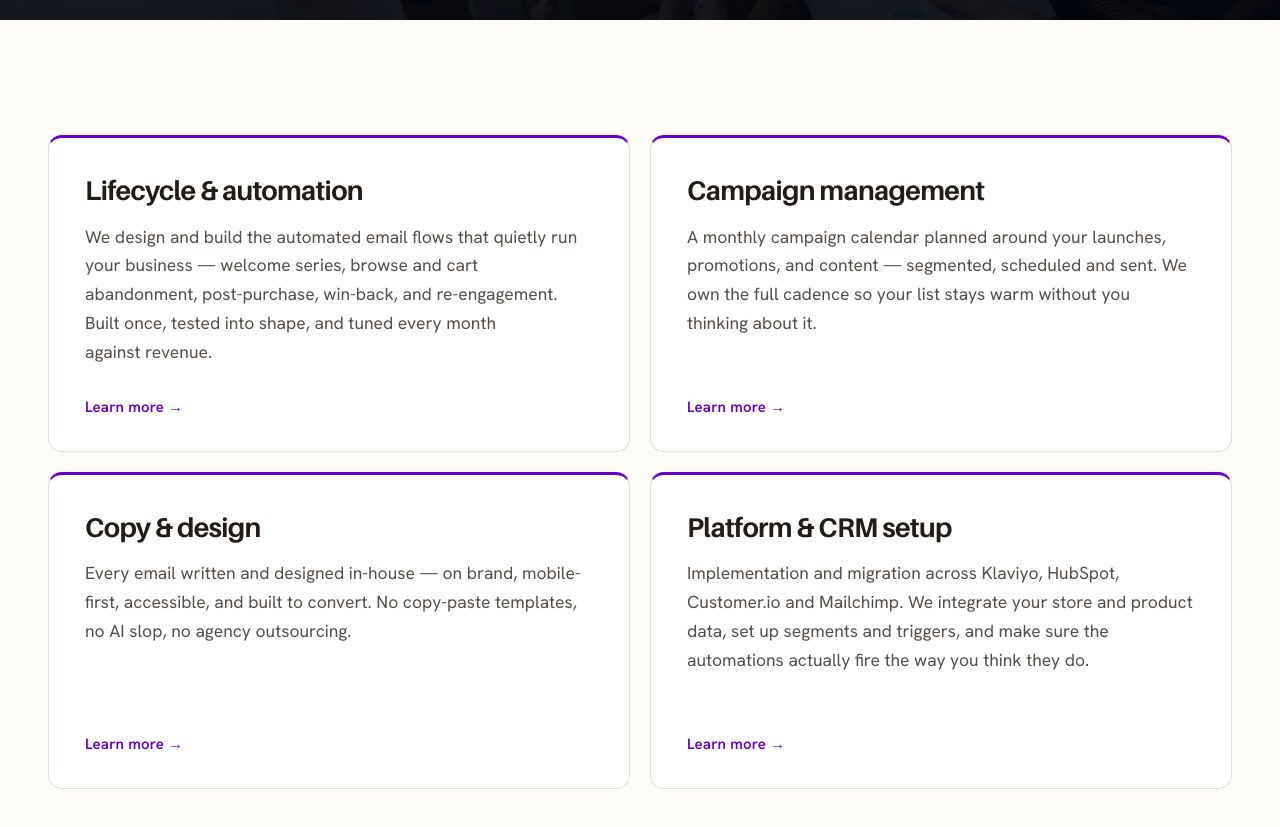
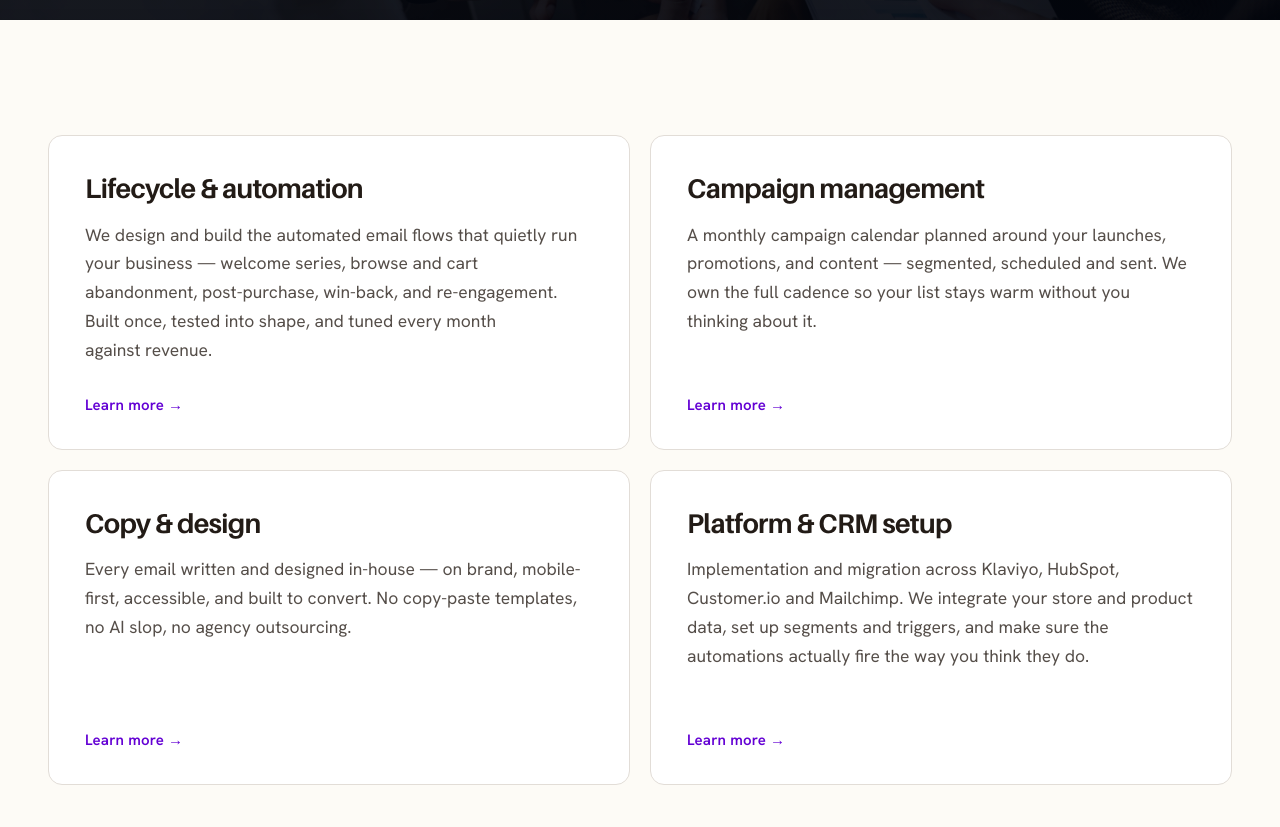
Before and after one commit to t-bowd/beyond-open-rate, a Next.js app: page /services in a window 1280 px wide. Shown: the part 780-1607 px from the top of the page. Built offline with nearby package versions, Linux system fonts and the light colour scheme; a web font is replaced by a local one.

Commit message:
Remove top accent border from service cards
Co-Authored-By: Claude Sonnet 4.6 <noreply@anthropic.com>

```diff
--- a/app/globals.css
+++ b/app/globals.css
@@ -599,7 +599,6 @@ a { color: inherit; text-decoration: none; }
   flex-direction: column;
   background: var(--paper);
   border: 1px solid var(--line);
-  border-top: 3px solid var(--accent);
   border-radius: var(--radius);
   padding: 36px 36px 32px;
   transition: transform .18s ease, border-color .18s ease, box-shadow .18s ease;
@@ -619,7 +618,7 @@ a { color: inherit; text-decoration: none; }
 .svc-card-link { display: inline-flex; align-items: center; gap: 6px; margin-top: 28px; font-size: 15px; font-weight: 600; color: var(--accent); text-decoration: none; letter-spacing: 0.01em; }
 .svc-card-link:hover { text-decoration: underline; }
 .svc-card-linked { display: flex; flex-direction: column; text-decoration: none; color: inherit; }
-.svc-card-linked:hover { border-top-color: var(--accent-deep); transform: translateY(-4px); box-shadow: 0 28px 56px -32px oklch(0.4 0.05 60 / 0.5); }
+.svc-card-linked:hover { border-color: color-mix(in oklab, var(--accent) 55%, var(--line)); transform: translateY(-4px); box-shadow: 0 28px 56px -32px oklch(0.4 0.05 60 / 0.5); }
 .svc-card-title { font-size: clamp(22px, 2.2vw, 27px); font-weight: 700; margin: 0 0 16px; line-height: 1.2; }
 
 
```
